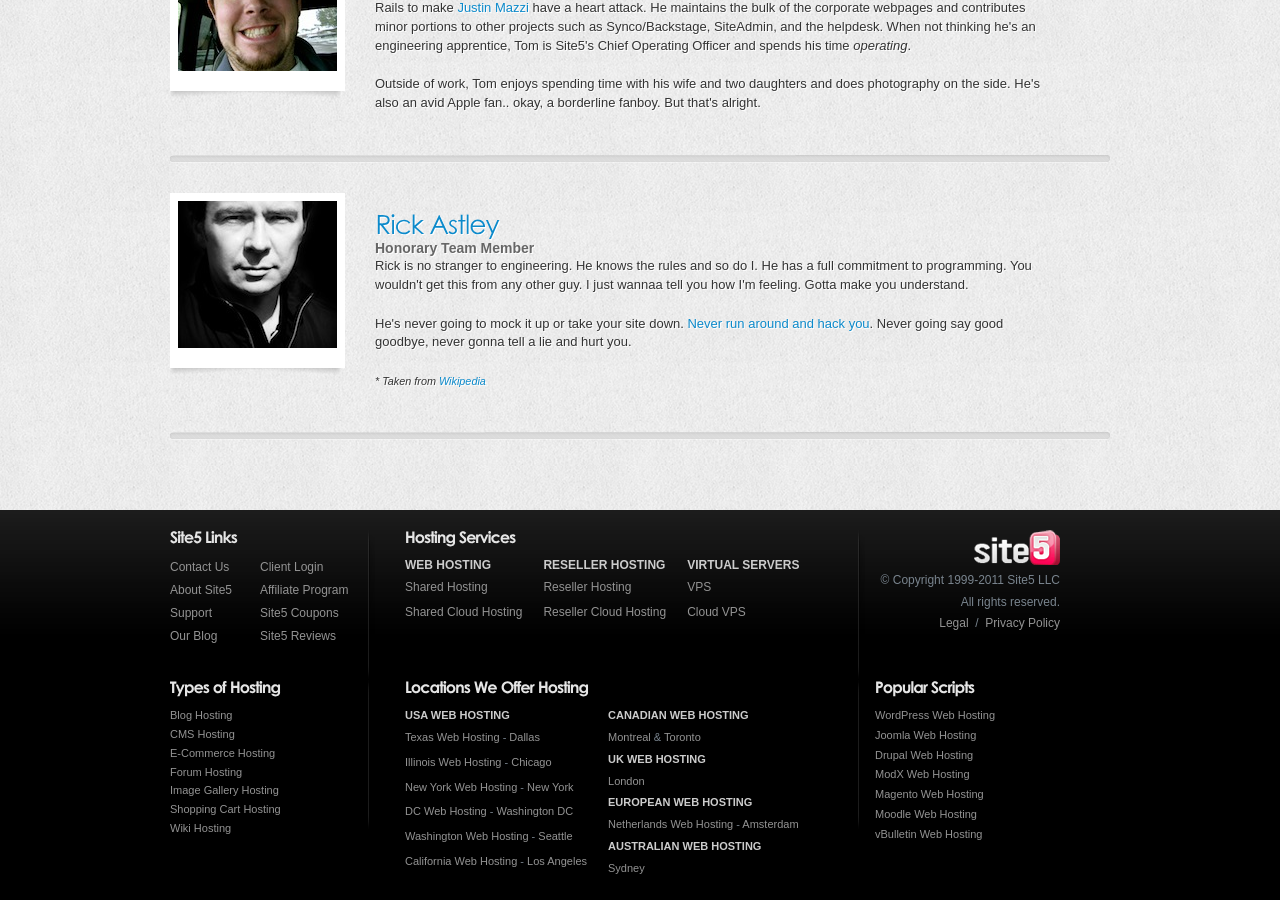
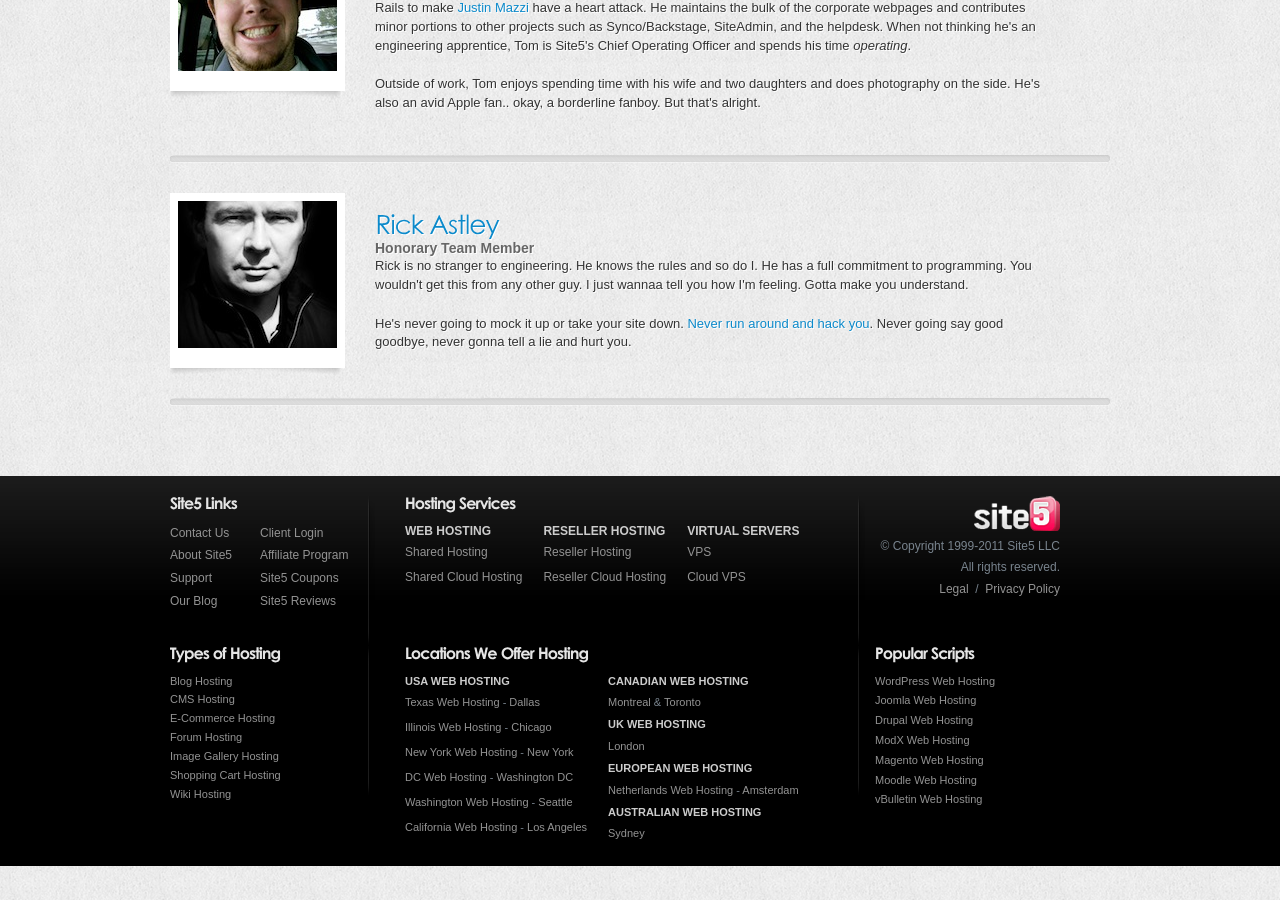
Before and after one commit to digideskio/eng5.com, a Jekyll site: the page built from team.html, in a window 1280 px wide and 900 px high, scrolled down 1933 px. Built offline with Jekyll 4.4.1, drawn with Linux system fonts in a browser that asks for light colours; Markdown is read by kramdown in place of the engine named in the settings.

Commit message:
removing citation

```diff
--- a/team.html
+++ b/team.html
@@ -113,7 +113,6 @@
       <span class="title">Honorary Team Member</span>
       <p>Rick is no stranger to engineering. He knows the rules and so do I. He has a full commitment to programming. You wouldn't get this from any other guy. I just wannaa tell you how I'm feeling. Gotta make you understand.</p>
       <p>He's never going to mock it up or take your site down. <a href="http://www.youtube.com/watch?v=oHg5SJYRHA0">Never run around and hack you</a>. Never going say good goodbye, never gonna tell a lie and hurt you.</p>
-			<p><small><em>* Taken from <a href="http://en.wikipedia.org/wiki/Rick_Astley">Wikipedia</a></em></small></p>
     </div>
   </div>
   <!-- end teamMemeber -->
```
